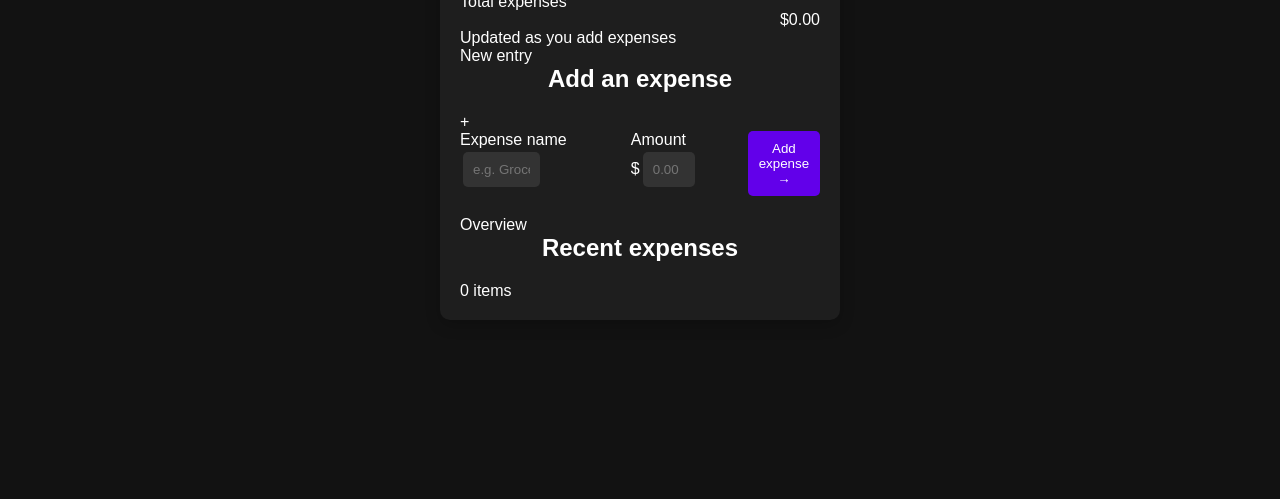
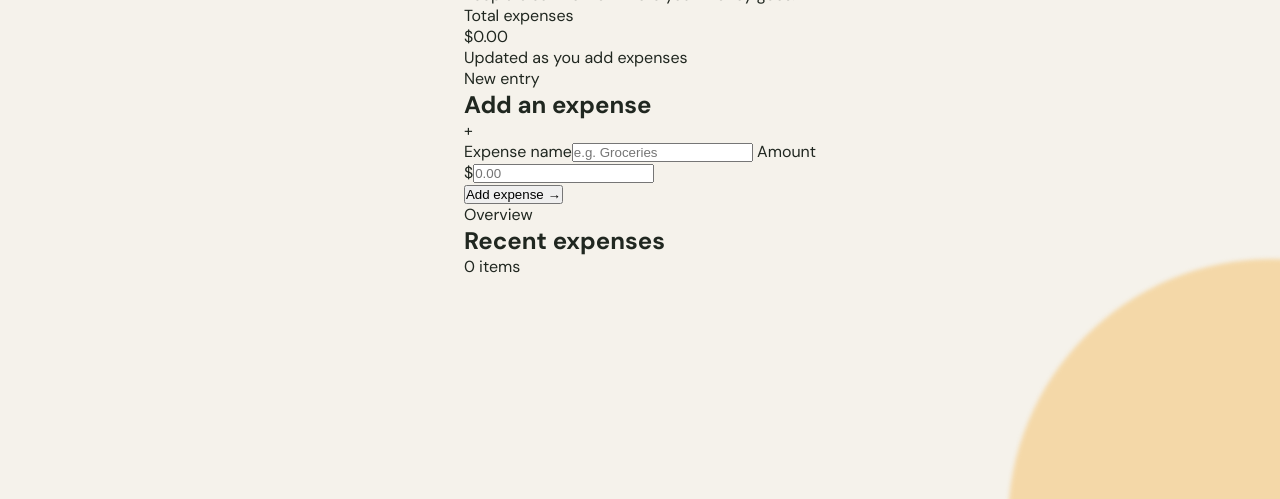
Before and after one commit to Sekiro-Ashina/Expense_Tracker, a plain HTML site: page index.html in a window 1280 px wide. Shown: the part 301-800 px from the top of the page. Drawn offline with Linux system fonts and the light colour scheme.

Commit message:
rewritng the beautifull css body complete

```diff
--- a/style.css
+++ b/style.css
@@ -1,86 +1,39 @@
-/* styles.css */
+@import url("https://fonts.googleapis.com/css2?family=DM+Sans:wght@400;500;600;700&family=Playfair+Display:wght@600;700&display=swap");
+
 * {
   margin: 0;
   padding: 0;
   box-sizing: border-box;
 }
-
 body {
-  font-family: Arial, sans-serif;
-  background-color: #121212;
-  color: #ffffff;
+  font-family: "DM Sans", Arial, sans-serif;
+  min-height: 100vh;
+  background: #f5f2eb;
+  color: #202720;
   display: flex;
   justify-content: center;
   align-items: center;
-  height: 100vh;
+  padding: 42px 20px;
+  position: relative;
+  overflow-x: hidden;
 }
-
-.container {
-  width: 400px;
-  padding: 20px;
-  background-color: #1e1e1e;
-  border-radius: 10px;
-  box-shadow: 0 5px 15px rgba(0, 0, 0, 0.2);
+body::before,
+body::after {
+  content: "";
+  position: fixed;
+  z-index: -1;
+  width: 33rem;
+  height: 33rem;
+  border-radius: 50%;
+  filter: blur(2px);
 }
-
-h1,
-h2,
-h3 {
-  text-align: center;
-  margin-bottom: 20px;
+body::before {
+  background: #dbe8ce;
+  top: -15rem;
+  left: -12rem;
 }
-
-form {
-  display: flex;
-  justify-content: space-between;
-  margin-bottom: 20px;
+body::after {
+  background: #f4d8a8;
+  right: -16rem;
+  bottom: -18rem;
 }
-
-input[type="text"],
-input[type="number"] {
-  width: 45%;
-  padding: 10px;
-  background-color: #333333;
-  border: none;
-  border-radius: 5px;
-  color: #fff;
-  outline: none;
-  margin: 3px;
-}
-
-button {
-  padding: 10px;
-  background-color: #6200ea;
-  border: none;
-  border-radius: 5px;
-  color: #fff;
-  cursor: pointer;
-  transition: background-color 0.3s;
-}
-
-button:hover {
-  background-color: #3700b3;
-}
-
-#expense-list {
-  list-style-type: none;
-  padding: 0;
-}
-
-#expense-list li {
-  background-color: #333333;
-  padding: 10px;
-  margin-bottom: 10px;
-  display: flex;
-  justify-content: space-between;
-  align-items: center;
-  border-radius: 5px;
-}
-
-#total {
-  text-align: right;
-}
-
-.hidden {
-  display: none;
-}
```
